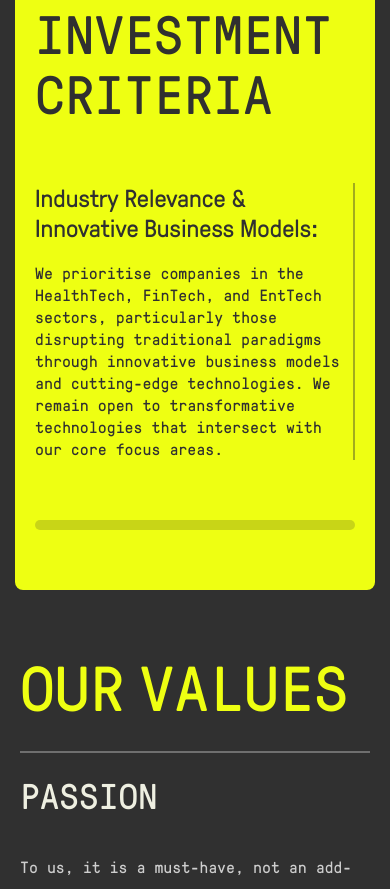
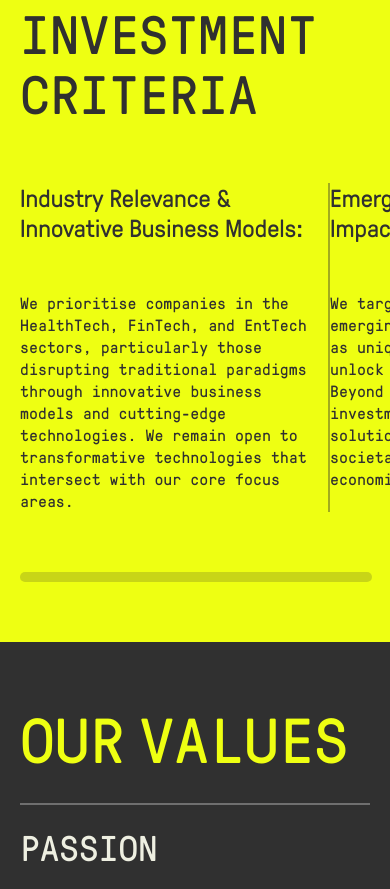
Before and after one commit to KaterinaDavydova/scalaban, a plain HTML site: page index.html in a window 390 px wide. Shown: the part 3486-4375 px from the top of the page. Drawn offline with Linux system fonts and the light colour scheme; files whose address does not match are found by name.

Commit message:
bugs fixed

```diff
--- a/css/_style.scss
+++ b/css/_style.scss
@@ -454,7 +454,7 @@
 			text-align: left;
 
 			.slick-slide {
-				border-left: 2px solid rgb(48, 48, 48, .4);
+				border-right: 2px solid rgb(48, 48, 48, .4);
 
 				&:first-child {
 					border-left: none;
@@ -1197,8 +1197,10 @@
 	}
 
 	.investment {
+		margin: 0;
 		.investment__container {
-			padding: 60px 20px;
+			padding: 60px 0 60px 20px;
+			border-radius: 0;
 
 			.investment__headline {
 				flex-direction: column-reverse;
@@ -1221,11 +1223,19 @@
 			}
 
 			.investment__slider {
+				.slick-slide {
+					.slick-current{
+
+					}
+				}
 				.investment__slide {
-					display: flex;
-					flex-direction: column;
+					display: grid;
+    				grid-template-rows: 90px auto;
 					gap: 19px;
-					padding: 0px;
+					max-width: 310px;
+    				width: 100%;
+					padding: 0 20px 0 0;
+
 					.investment__title {
 						line-height: 30px;
 					}
@@ -1238,6 +1248,7 @@
 
 			.investment__progress {
 				display: block;
+				width: 95%;
 			}
 		}
 	}
@@ -1508,6 +1519,14 @@
 		}
 	}
 
+	.footer{
+		.footer__container{
+			.footer__logo{
+				margin-bottom: 73px;
+			}
+		}
+	}
+
 }
 
 @media (max-width: 480px) {
--- a/js/main.js
+++ b/js/main.js
@@ -68,6 +68,7 @@ $(function () {
     });
 
     $slider.slick({
+        variableWidth: true,
         speed: 400,
         infinite: true,
         arrows: false,
```
Also changed, not shown: css/main.css, 1 other file.
